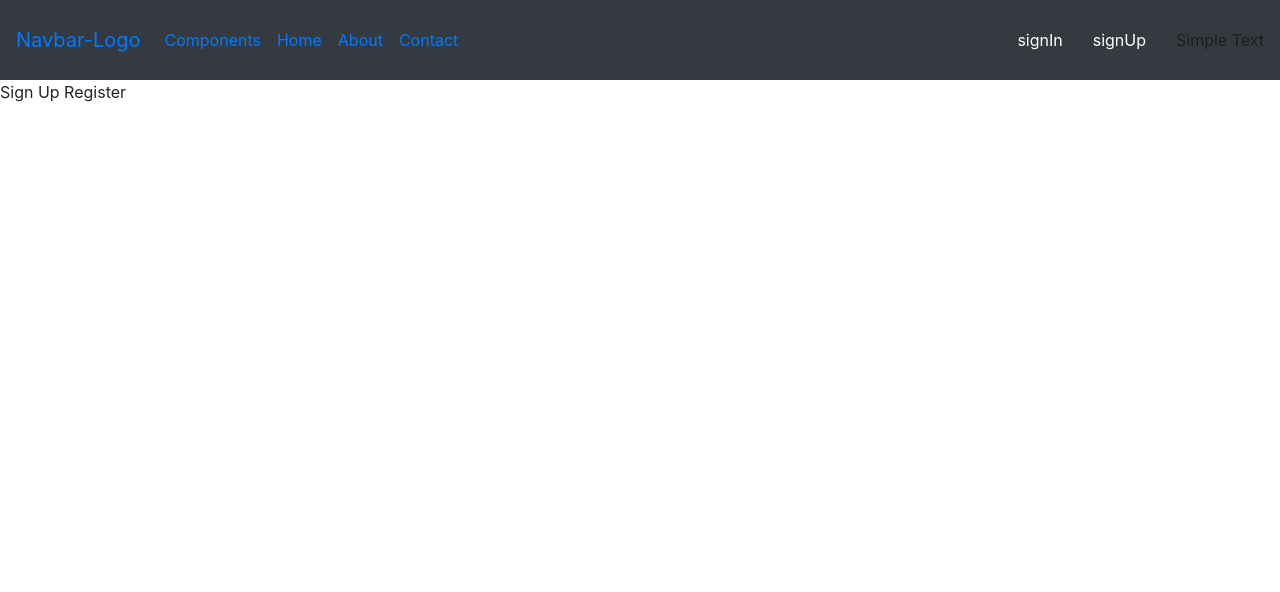
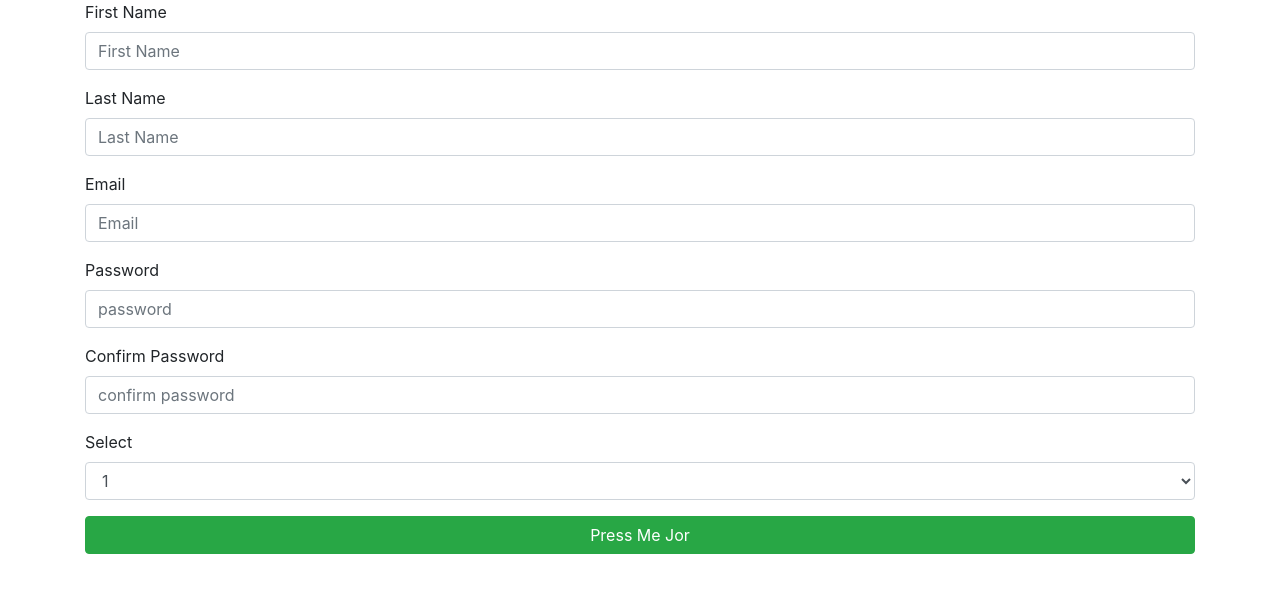
Before and after one commit to geraldkachi/OldAPiandGoodcode, a React (Create React App) app: page /signup in a window 1280 px wide. Shown: the top 592 px of the page. Built offline with nearby package versions, Linux system fonts and the light colour scheme.

Commit message:
form sigu and signin

```diff
--- a/src/App.js
+++ b/src/App.js
@@ -1,6 +1,6 @@
 import React from "react";
 import { Route, Switch } from "react-router-dom";
-import RouteNavbar from "./components/RouteNavbar";
+// import RouteNavbar from "./components/RouteNavbar"
 import Home from "./components/Home";
 import About from "./components/About";
 import Contact from "./components/Contact";
@@ -14,7 +14,6 @@ import "./App.css";
 const App = () => {
   return (
     <>
-      <RouteNavbar />
       <Switch>
         <Route exact path="/" component={Home} />
         <Route exact path="/about" component={About} />
--- a/src/components/Home.js
+++ b/src/components/Home.js
@@ -5,6 +5,7 @@ import Spinner from "./Spinner";
 import ModalCom from "./ModalCom";
 import "../App.css";
 import { IoAdd, IoAccessibility } from "react-icons/io5";
+import RouteNavbar from '../components/RouteNavbar'
 
 import styled from "styled-components";
 
@@ -42,7 +43,9 @@ const Home = ({posts}) => {
   );
 
   return (
-    <div className="container mt-5">
+    <div>
+        <RouteNavbar />
+      <div className="container mt-5">
       <Text className="text-center">Home</Text>
       {postList}
       <div className="float">
@@ -51,6 +54,7 @@ const Home = ({posts}) => {
           <IoAccessibility />
         </div>
       </div>
+    </div>
     </div>
   );
 };
--- a/src/components/NotFound.js
+++ b/src/components/NotFound.js
@@ -3,9 +3,9 @@ import Spinner from ".//Spinner"
 
 const NotFound = () => {
     return (
-        <div>
+        <div className="text-center">
             Page not found...
-            <div className="mt-5 align-items-center">
+            <div className=" vh-100">
                 <Spinner />
             </div>
         </div>
--- a/src/components/RouteNavbar.js
+++ b/src/components/RouteNavbar.js
@@ -27,7 +27,7 @@ const RouteNavbar = () => {
         </NavbarBrand>
         <NavbarToggler onClick={toggle} />
         <Collapse isOpen={isOpen} navbar className="p-0">
-          <Nav className="mr-auto" navbar>
+          <Nav className="m-auto" navbar>
             <NavItem>
               <NavLink>
                 <Link to="/">Components</Link>
@@ -50,7 +50,9 @@ const RouteNavbar = () => {
             </NavItem>
           </Nav>
 
-          <Listu>
+
+        <Nav className="mr-auto float-right">
+        <Listu>
             <Listli>
               <RouterLink to="signin">signIn</RouterLink>
             </Listli>
@@ -58,7 +60,7 @@ const RouteNavbar = () => {
               <RouterLink to="signup">signUp</RouterLink>
             </Listli>
           </Listu>
-          <NavbarText>Simple Text</NavbarText>
+        </Nav>
         </Collapse>
       </Navbar>
     </div>
@@ -70,7 +72,7 @@ const Listu = styled.ul`
       list-style: none;
       display: flex;
       // flex-direction: row;
-      padding: 0 15px;
+      padding: 5px 15px;
       justify-content: between;
 `
 const Listli = styled.li`
--- a/src/components/SignIn.js
+++ b/src/components/SignIn.js
@@ -1,10 +1,42 @@
 import React from 'react'
+import { Form, FormGroup, Label, Input ,Button} from 'reactstrap';
 
 const SignIn = () => {
+
+    const [forminput,setForminput] = React.useState({
+        email:'',
+        password:'',
+    })
+
+    const { email, password} = forminput
+
+    const handleSubmit = e => {
+        e.preventDefault()
+        console.log(forminput);
+
+    }
+    const handleChange = e => {
+        const {name, value} = e.target
+        setForminput({...forminput, [name]:value })
+    }
+
     return (
-        <div>
-            Sign In to your Papa
-        </div>
+        <>
+            <div className="container justify-content-center align-items-center d-flex h-50">
+                <Form onSubmit={handleSubmit}  className="">
+
+                    <FormGroup>
+                        <Label for="exampleEmail">Email</Label>
+                        <Input type="email" name="email" value={email} placeholder="Email" onChange={handleChange} />
+                    </FormGroup>
+                    <FormGroup>
+                        <Label for="examplePassword">Password</Label>
+                        <Input type="password" name="password" value={password} placeholder="password" onChange={handleChange} />
+                    </FormGroup>
+                    <Button type="submit" className="btn-block btn-success">Press Me Jor</Button>
+                </Form>
+            </div>
+        </>
     )
 }
 
--- a/src/components/SignUp.js
+++ b/src/components/SignUp.js
@@ -1,12 +1,95 @@
 import React from 'react'
+import { Form, FormGroup, Label, Input ,Button} from 'reactstrap';
 
 const SignUp = () => {
+
+    const [forminput,setForminput] = React.useState({
+        firstname:'',
+        lastname:'',
+        email:'',
+        password:'',
+        confirm_password:'',
+    })
+
+    const {firstname, lastname, email, password, confirm_password} = forminput
+
+    const handleChange = e => {
+        const {name, value} = e.target
+        setForminput({...forminput, [name]:value })
+    }
+    const handleSubmit = e => {
+        e.preventDefault()
+        console.log(forminput);
+        // const data = {
+
+        // }
+
+    }
     return (
-        <div>
-            Sign Up
-            Register
-        </div>
+        <>
+            <div className="container">
+                <Form onSubmit={handleSubmit}  className="">
+                    <FormGroup>
+                        <Label for="exampleEmail">First Name</Label>
+                        <Input type="text" name="firstname" value={firstname}  placeholder="First Name" onChange={handleChange} />
+                    </FormGroup>
+                    <FormGroup>
+                        <Label for="exampleEmail">Last Name</Label>
+                        <Input type="text" name="lastname" value={lastname} placeholder="Last Name" onChange={handleChange} />
+                    </FormGroup>
+                    <FormGroup>
+                        <Label for="exampleEmail">Email</Label>
+                        <Input type="email" name="email" value={email} placeholder="Email" onChange={handleChange} />
+                    </FormGroup>
+                    <FormGroup>
+                        <Label for="examplePassword">Password</Label>
+                        <Input type="password" name="password" value={password} placeholder="password" onChange={handleChange} />
+                    </FormGroup>
+                    <FormGroup>
+                        <Label for="examplePassword">Confirm Password</Label>
+                        <Input type="password" name="confirm_password" value={confirm_password} placeholder="confirm password" onChange={handleChange} />
+                    </FormGroup>
+                    <FormGroup>
+                        <Label for="exampleSelect">Select</Label>
+                        <Input type="select" name="select" id="exampleSelect">
+                        <option>1</option>
+                        <option>2</option>
+                        <option>3</option>
+                        <option>4</option>
+                        <option>5</option>
+                        </Input>
+                    </FormGroup>
+                    <Button type="submit" className="btn-block btn-success">Press Me Jor</Button>
+                </Form>
+            </div>
+        </>
     )
 }
 
 export default SignUp
+
+
+//  <form className="container-fluid" onSubmit={handleSubmit}>
+// <div class="form-group">
+//     <label for="exampleInputEmail1">First Name</label>
+//     <input type="text" class="form-control" id="exampleInputEmail1" aria-describedby="emailHelp"
+//     onChange={(e)=> {}} />
+// </div>
+// <div class="form-group">
+//     <label for="exampleInputEmail1">Last Name</label>
+//     <input type="text" class="form-control" id="exampleInputEmail1" aria-describedby="emailHelp" />
+// </div>
+// <div class="form-group">
+//     <label for="exampleInputEmail1">Email</label>
+//     <input type="email" class="form-control" id="exampleInputEmail1" aria-describedby="emailHelp" />
+// </div>
+// <div class="form-group">
+//     <label for="exampleInputPassword1">Password</label>
+//     <input type="password" class="form-control" id="exampleInputPassword1" />
+// </div>
+// <div class="form-group">
+//     <label for="exampleInputPassword1">Confirm Password</label>
+//     <input type="password" class="form-control" id="exampleInputPassword1" />
+// </div>
+// <button type="submit" class="btn btn-primary">Submit</button>
+// </form>
--- a/src/components/todo/AddTodos.js
+++ b/src/components/todo/AddTodos.js
@@ -1,29 +1,32 @@
-import React from 'react'
+import React from "react";
 
-const AddTodos = ({addTodo}) => {
+const AddTodos = ({ addTodo }) => {
   const [content, setContent] = React.useState({
-        text:''
-    })
+    text: '',
+  });
 
-    const handleChange = (e) => setContent({...content, [e.target.name]: e.target.value})
+  const { text } = content
+
+  const handleChange = (e) => {
+      const {name,value} = e.target
+    setContent({ ...content, [name]: value });
+  };
 
   const handleSubmit = (e) => {
-         e.preventDefault()
-         setContent(...content,'')
+    e.preventDefault();
+    setContent('')
     addTodo('')
-        console.log(content)
-    }
-
-    const {text} =content
+    // console.log(content);
+  };
 
   return (
     <div>
-            <form onSubmit={handleSubmit}>
-                <label >Add new todos: </label>
+      <form onSubmit={handleSubmit} className="mt-3">
+        <label className="block">Add new todos: </label>{' '}
         <input type="text" name="text" value={text} onChange={handleChange} />
       </form>
     </div>
   )
 }
 
-export default AddTodos
+export default AddTodos;
--- a/src/hoc/Rainbow.js
+++ b/src/hoc/Rainbow.js
@@ -5,9 +5,10 @@ const Rainbow = (WrappedComponent) => {
     "primary",
     "secondary",
     "warning",
-    "white",
+    "danger",
     "dark",
     "success",
+    "info"
   ];
   const randomColor = colors[Math.floor(Math.random() *5)];
   const className =  "text-"  + randomColor ;
```
Also changed, not shown: src/components/todo/Todos.js (+15 -14 lines), src/components/todo/TodoApp.js (line endings or trailing spaces), 1 other file (tests, documents, lock files or other folders). Lines whose indentation alone changed are shown as unchanged.
